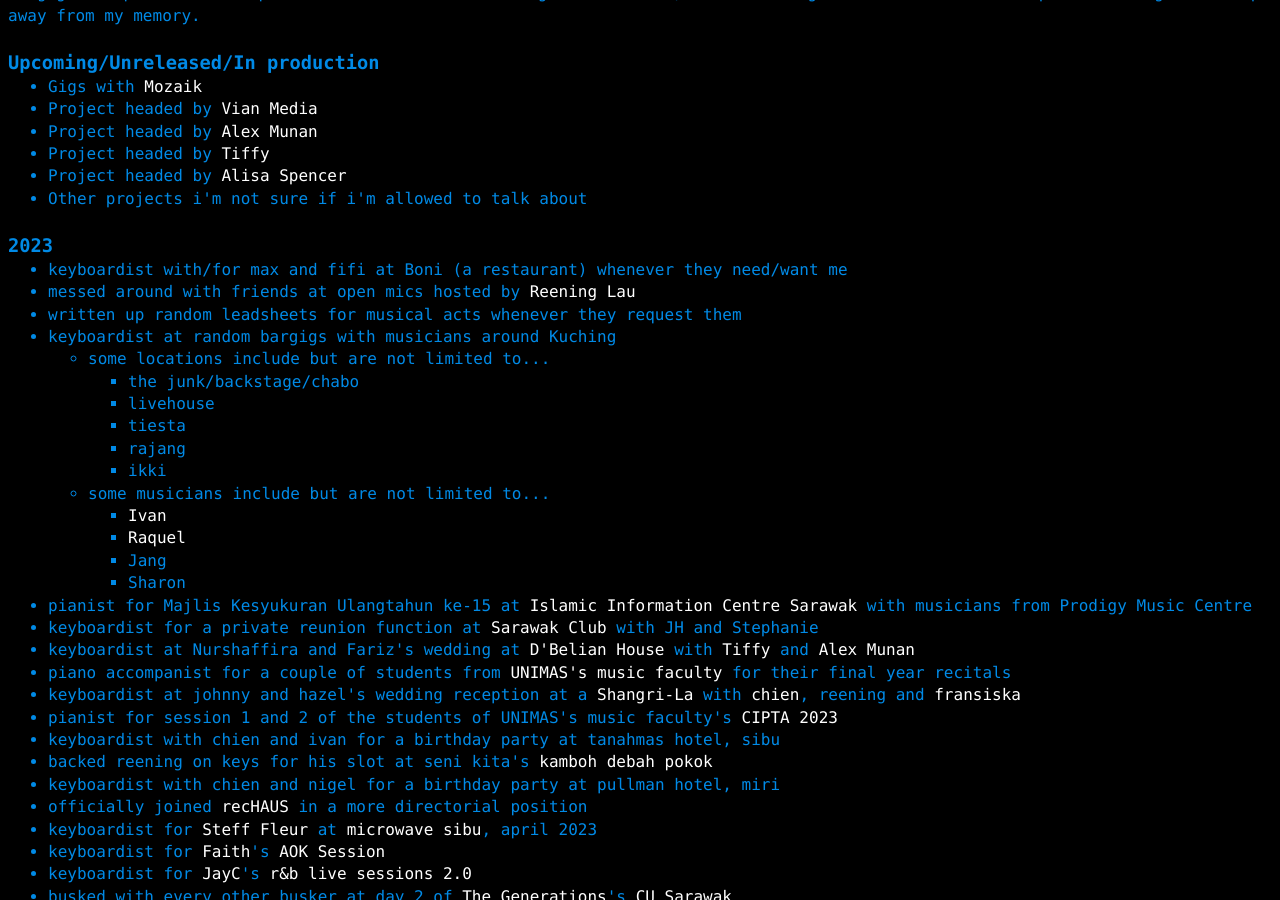
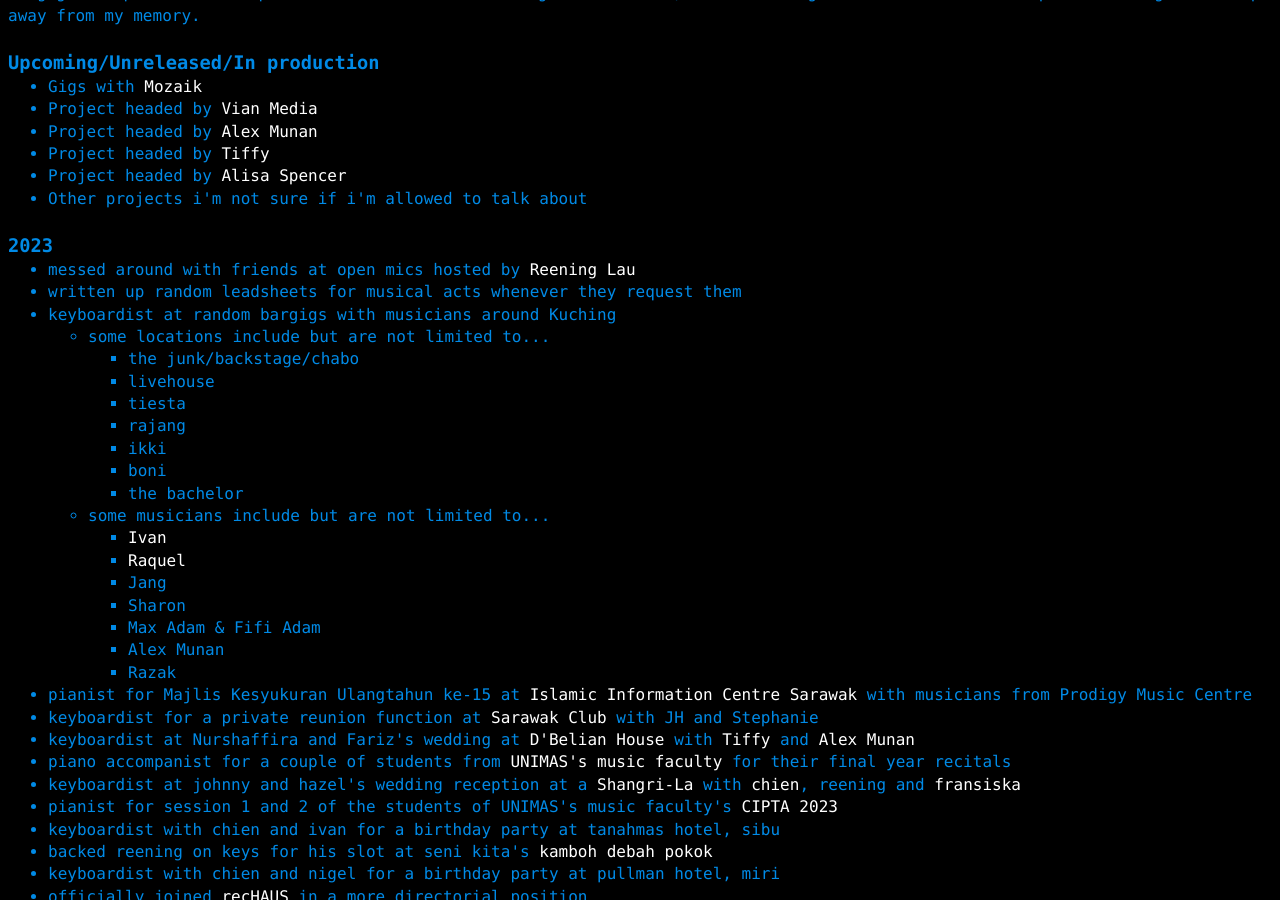
Before and after one commit to a-erfan-aa/a-erfan-aa.github.io, a Jekyll site: the page built from things-i-make/music-comprehensive.html, in a window 1280 px wide and 900 px high, scrolled down 533 px. Built offline with Jekyll 4.4.1, drawn with Linux system fonts in a browser that asks for light colours.

Commit message:
Update bargig entries in music-comprehensive.html

```diff
--- a/things-i-make/music-comprehensive.html
+++ b/things-i-make/music-comprehensive.html
@@ -89,7 +89,6 @@
 <div>
 	<h3>2023</h3>
 	<ul>
-		<li>keyboardist with/for max and fifi at Boni (a restaurant) whenever they need/want me</li>
 		<li>messed around with friends at open mics hosted by <a href="https://www.instagram.com/reeninglaumusic/">Reening Lau</a></li>
 		<li>written up random leadsheets for musical acts whenever they request them</li>
 		<li>keyboardist at random bargigs with musicians around Kuching
@@ -101,6 +100,8 @@
 						<li>tiesta</li>
 						<li>rajang</li>
 						<li>ikki</li>
+						<li>boni</li>
+						<li>the bachelor</li>
 					</ul>
 				</li>
 				<li>some musicians include but are not limited to...
@@ -109,6 +110,9 @@
 						<li><a href="https://www.instagram.com/raquelthen/">Raquel</a></li>
 						<li>Jang</li>
 						<li>Sharon</li>
+						<li>Max Adam & Fifi Adam</li>
+						<li>Alex Munan</li>
+						<li>Razak</li>
 					</ul>
 				</li>
 			</ul>
```
